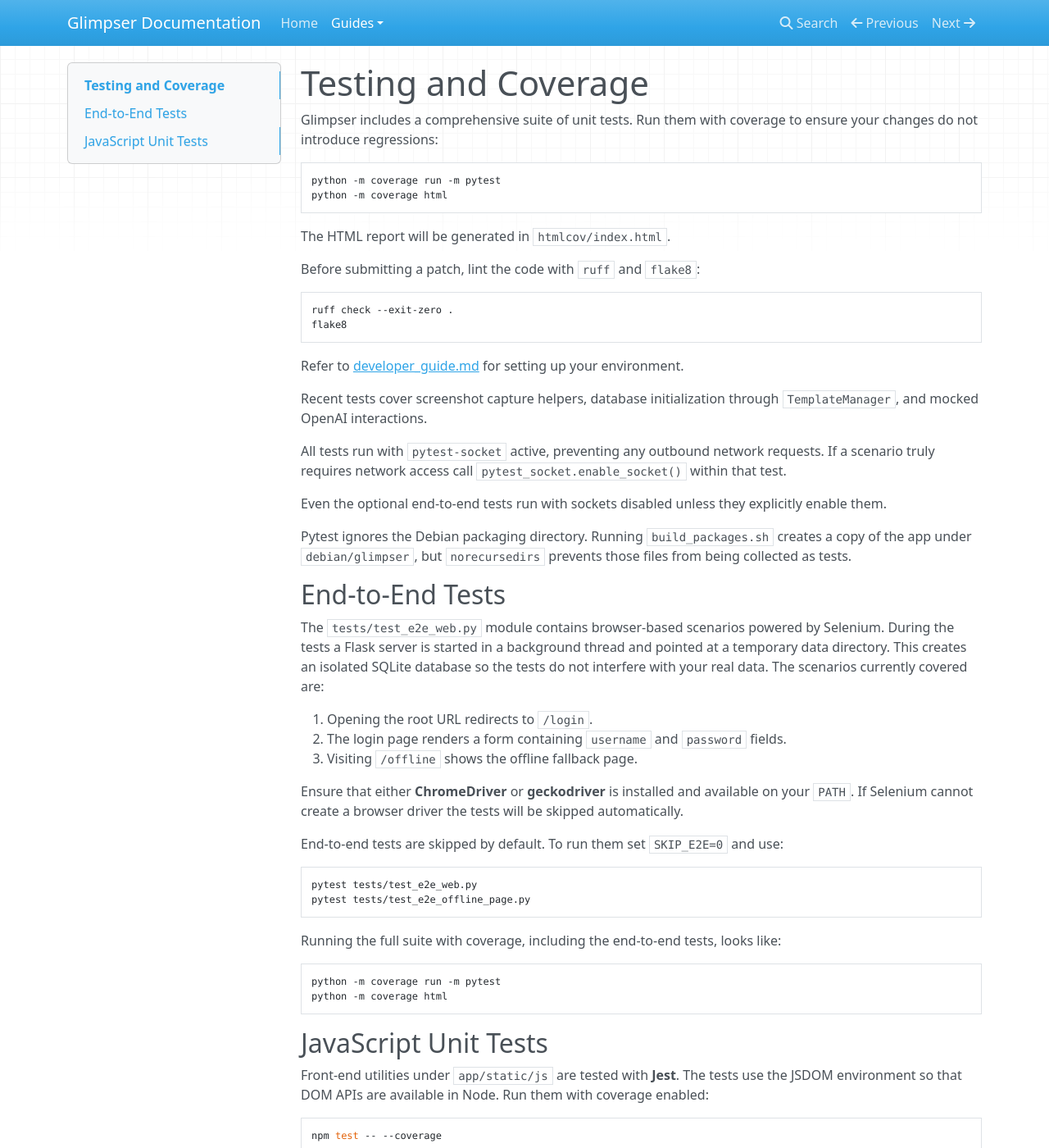
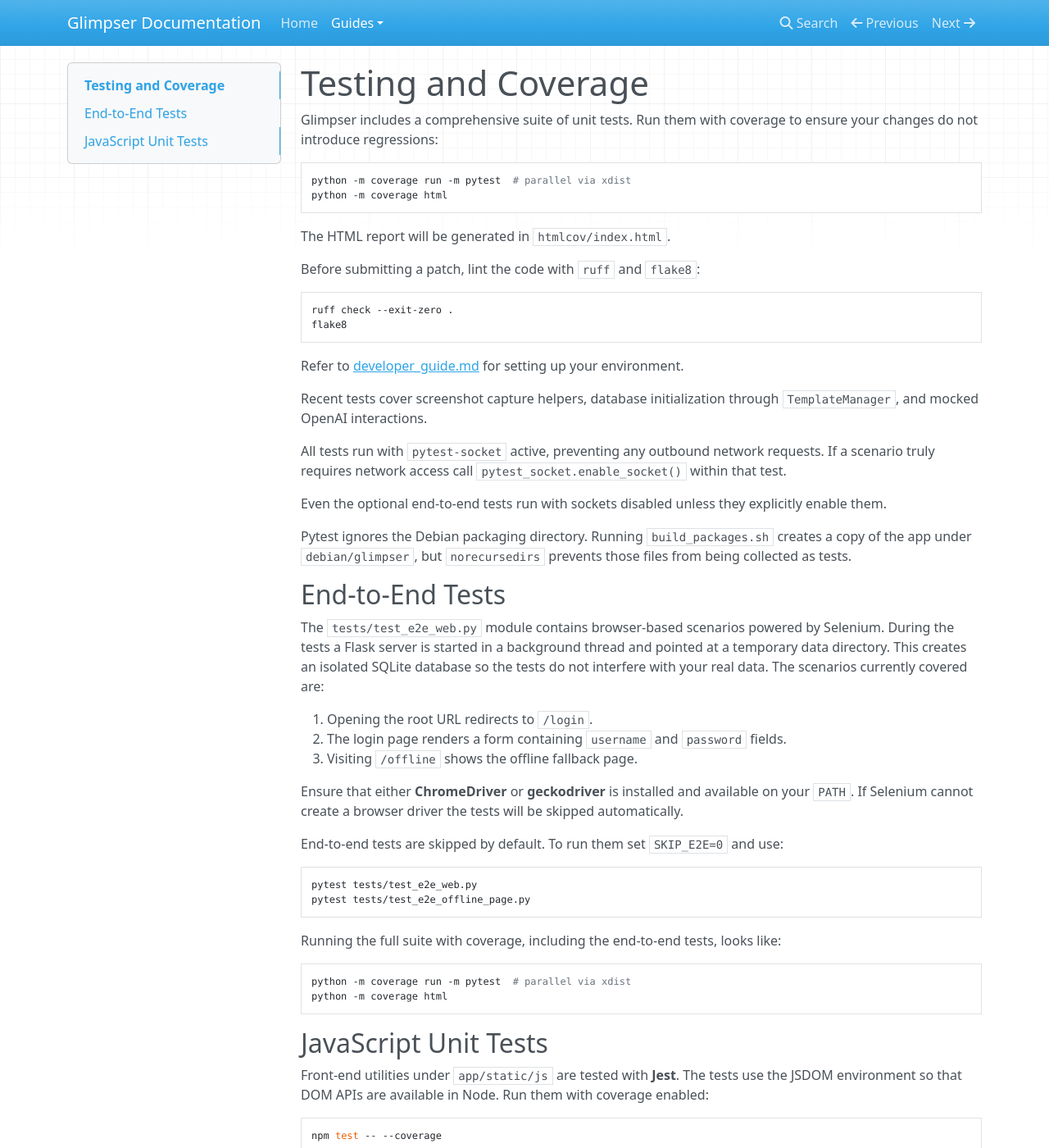
Before and after one commit to KristopherKubicki/glimpser, an MkDocs documentation site: the page built from docs/testing.md, in a window 1280 px wide and 1400 px high. Shown: the whole window at 82% size. Built offline with MkDocs 1.6.1, drawn with Linux system fonts in a browser that asks for light colours; nearby versions of some CDN libraries.

Commit message:
test: run pytest in parallel

````diff
--- a/docs/testing.md
+++ b/docs/testing.md
@@ -3,7 +3,7 @@
 Glimpser includes a comprehensive suite of unit tests. Run them with coverage to ensure your changes do not introduce regressions:
 
 ```sh
-python -m coverage run -m pytest
+python -m coverage run -m pytest  # parallel via xdist
 python -m coverage html
 ```
 
@@ -60,7 +60,7 @@
 like:
 
 ```sh
-python -m coverage run -m pytest
+python -m coverage run -m pytest  # parallel via xdist
 python -m coverage html
 ```
 
--- a/pyproject.toml
+++ b/pyproject.toml
@@ -145,7 +145,7 @@
 
 # pytest defaults (feel free to tweak)
 [tool.pytest.ini_options]
-addopts = "-ra -q --durations=10"
+addopts = "-ra -q --durations=10 -n auto"
 testpaths = ["tests"]
 
 # bandit – basic security scan config
````
Also changed, not shown: docs/developer_guide.md (+1 -1 lines), 3 other files.
